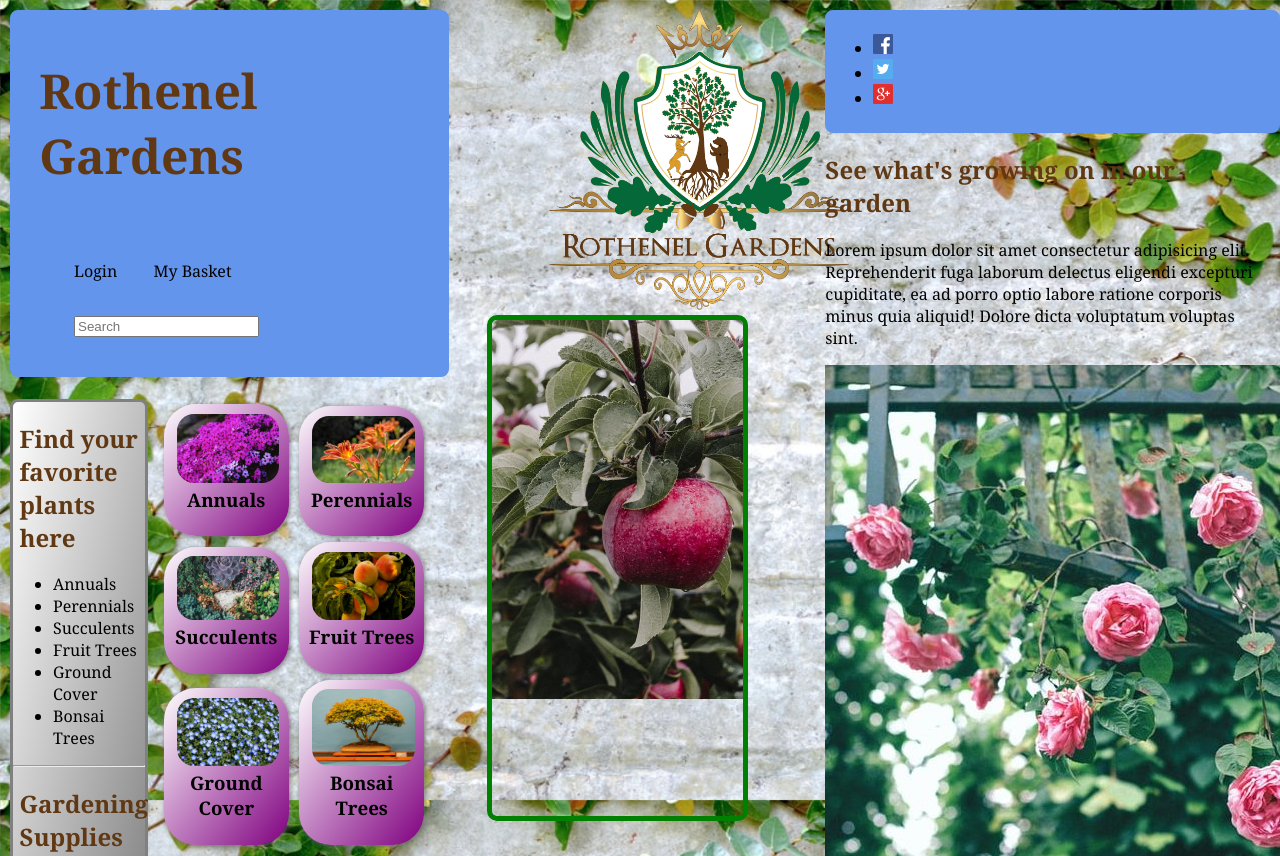
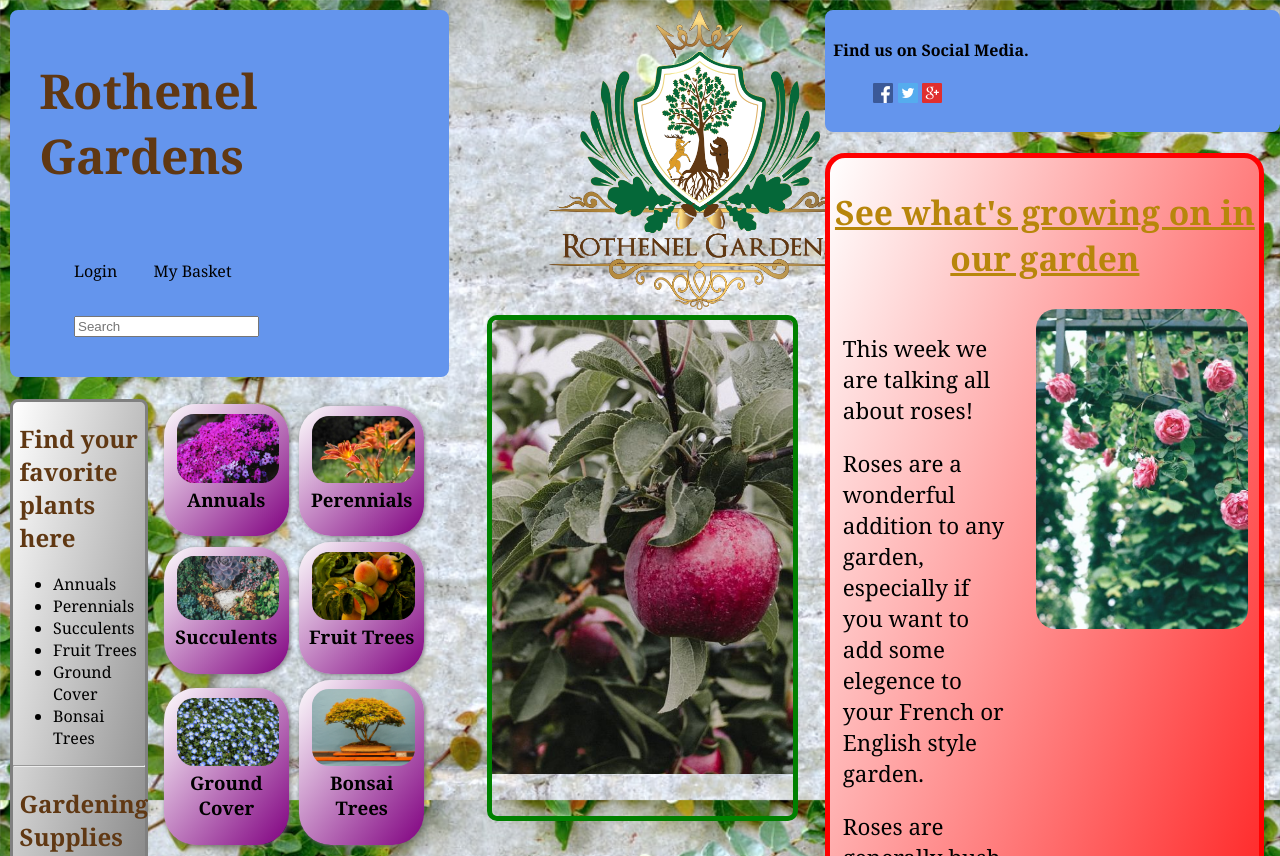
Before and after one commit to DavidBehrmann/StaticStoreFront, a plain HTML site: page index.html in a window 1280 px wide. Shown: the top 856 px of the page. Drawn offline with Linux system fonts and the light colour scheme.

Commit message:
almost finished

```diff
--- a/index.html
+++ b/index.html
@@ -114,23 +114,32 @@
         <section class="right">
 
             <div class="accountMenu">
-
+                <h4>Find us on Social Media.</h4>
                 <ul class="menu">
                     <li><a href="#"><img src="Assets/SocialMedia/facebook_20.png" alt="Facebook" border="0" class="socialIcon"/></a></li>
                     <li><a href="#"><img src="Assets/SocialMedia/twitter_20.png" alt="Twitter" border="0" class="socialIcon"/></a></li>
                     <li><a href="#"><img src="Assets/SocialMedia/google_plus_20.png" alt="Google Plus" border="0" class="socialIcon"/></a></li>
-
                 </ul>
 
             </div>
             <div class="blog">
-                <div class="blogText">
+
                     <a href="#"><h2>See what's growing on in our garden</h2></a>
-                    <p>Lorem ipsum dolor sit amet consectetur adipisicing elit. Reprehenderit fuga laborum delectus eligendi excepturi cupiditate, ea ad porro optio labore ratione corporis minus quia aliquid! Dolore dicta voluptatum voluptas sint.</p>
-                </div>
+
                     <div class="blogPic">
                         <img src="./Assets/BlogRoses.jpg">
                     </div>
+                    <div class="blogText"><p>This week we are talking all about roses!</p>
+                    <p>Roses are a wonderful addition to any garden, especially if you want to add some elegence
+                        to your French or English style garden. </p>
+                    <p>Roses are generally bush varieties or climbing varieties.
+                        And while they can be fairly high maitenence, you can handle them
+                        with ease if you simply follow these steps...
+                    </p>
+                    </div>
+
+
+
             </div>
 
         </section>
--- a/main.css
+++ b/main.css
@@ -108,7 +108,7 @@ a{
     overflow: hidden;
     border: 5px green solid;
     border-radius: 10px;
-    width: 100%;
+    width: 120%;
     max-height:31rem;
 }
 #slider figure{
@@ -188,6 +188,7 @@ a{
 .right{
     width: 35%;
     float: right;
+    margin-left: 2.5%;
 }
 
 .accountMenu {
@@ -198,3 +199,35 @@ a{
     width: 100%;
     margin-right: 5%;
 }
+
+.accountMenu li{
+    list-style-type: none;
+    display: inline-block;
+}
+.blog{
+    margin-top: 5%;
+    border: 5px red solid;
+    border-radius: 20px;
+    padding: 3px;
+    background-image:linear-gradient(to bottom right, white, red);
+    color:black;
+    font-size: 140%;
+    display: inline-block;
+    vertical-align: middle;
+}
+.blog img{
+    border-radius: 20px;
+    width: 50%;
+    float: right;
+    margin-right: 2%;
+}
+.blogText{
+    margin-left: 2%;
+    width: 40%;
+    border: 1px transparent solid;
+}
+.blog h2{
+    text-decoration: underline;
+    text-align: center;
+    color: darkgoldenrod;
+}
```
Also changed, not shown: Assets/blogRoses2.jpg (added). Lines whose indentation alone changed are shown as unchanged.
